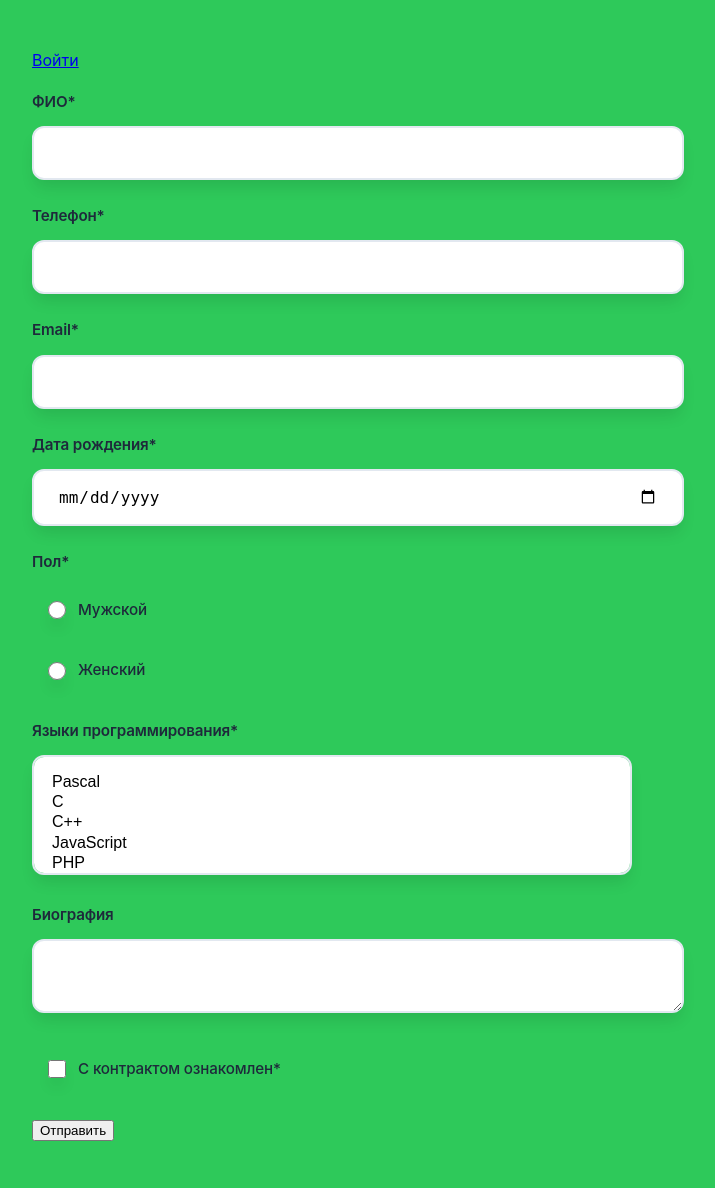
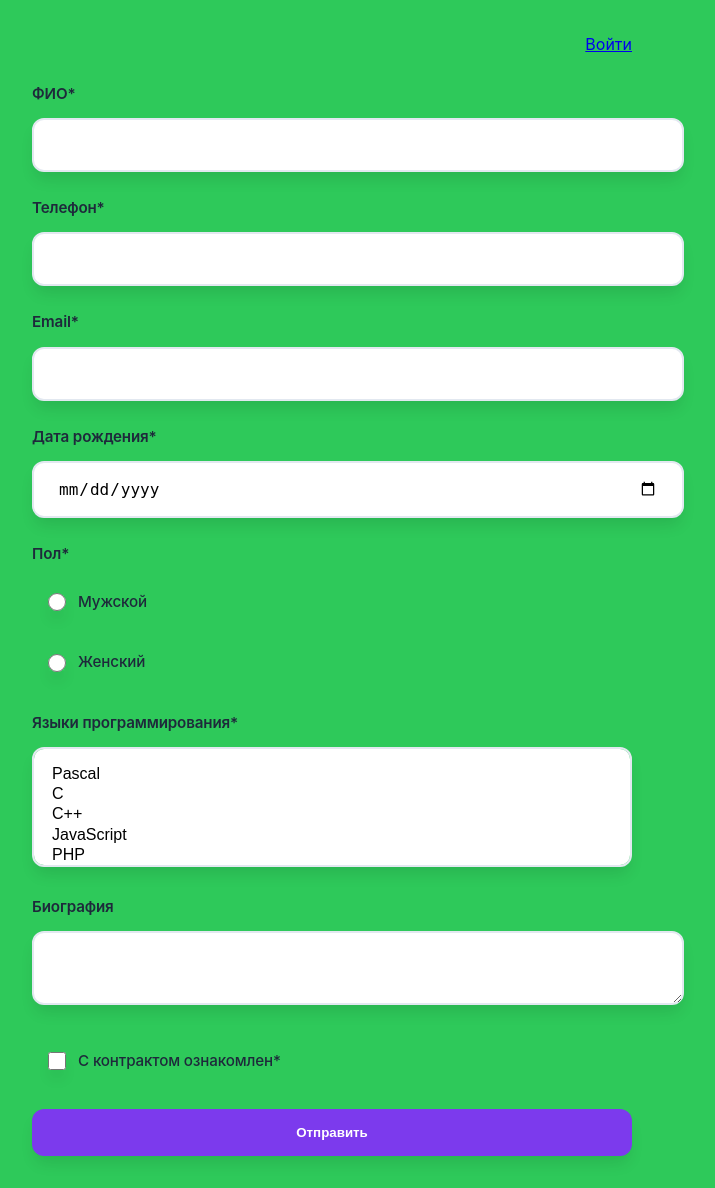
Before and after one commit to dkryl0ff/dkryl0ff5, a PHP site: page / in a window 1280 px wide. Shown: the whole page, without its empty margins (308-1023 px from the left). Before the commit the page ends 1141 px from the top, so only its background shows below. Run offline with PHP 8.4, Linux system fonts and the light colour scheme; data comes from the database, SQL or seed files in the repository.

Commit message:
Add files via upload

```diff
--- a/form.php
+++ b/form.php
@@ -1,13 +1,13 @@
-
 <?php
-
 header('Content-Type: text/html; charset=UTF-8');
 
-$values = $_SESSION['form_data'] ?? [];
+if (session_status() === PHP_SESSION_NONE) {
+    session_start();
+}
+
 $errors = $_SESSION['errors'] ?? [];
 $generated_credentials = $_SESSION['generated_credentials'] ?? null;
 $login = $_SESSION['login'] ?? null;
-
 
 try {
     $db_host = 'localhost';
@@ -175,14 +175,38 @@ select[multiple] {
             border-left: 4px solid var(--primary);
         }
 
+        .login-info {
+            text-align: right;
+            margin-bottom: 1.5rem;
+        }
+
+        button {
+            background: var(--primary);
+            color: white;
+            border: none;
+            padding: 1rem;
+            width: 100%;
+            border-radius: var(--radius-md);
+            font-weight: 600;
+            cursor: pointer;
+            transition: background 0.2s;
+            box-shadow: var(--shadow);
+        }
+
+        button:hover {
+            background: var(--primary-hover);
+            box-shadow: var(--shadow-hover);
+        }
     </style>
 </head>
 <body>
+    <div class="login-info">
         <?php if (!empty($login)): ?>
-        <p>Вы вошли как: <?= htmlspecialchars($login) ?> (<a href="login.php?action=logout">Выйти</a>)</p>
+            Вы вошли как: <strong><?= htmlspecialchars($login) ?></strong> (<a href="login.php?action=logout">Выйти</a>)
         <?php else: ?>
-        <p><a href="login.php">Войти</a></p>
+            <a href="login.php">Войти</a>
         <?php endif; ?>
+    </div>
 
     <?php if (!empty($generated_credentials)): ?>
         <div class="credentials">
@@ -251,6 +275,7 @@ select[multiple] {
                 <div class="error-message">Выберите пол</div>
             <?php endif; ?>
         </div>
+
         <div class="form-group">
             <label for="languages">Языки программирования*</label>
             <select id="languages" name="languages[]" multiple
@@ -271,6 +296,7 @@ select[multiple] {
             <label for="biography">Биография</label>
             <textarea id="biography" name="biography"><?= htmlspecialchars($values['biography'] ?? '') ?></textarea>
         </div>
+
         <div class="form-group">
             <div class="input-group">
                 <div class="input-option">
@@ -289,6 +315,4 @@ select[multiple] {
 </body>
 </html>
 <?php
-
 unset($_SESSION['errors'], $_SESSION['generated_credentials']);
-?>
--- a/login.php
+++ b/login.php
@@ -8,7 +8,6 @@ $db_name = 'u68529';
 $db_user = 'u68529';
 $db_pass = '4465490';
 
-
 if (isset($_GET['action']) && $_GET['action'] === 'logout') {
     session_unset();
     session_destroy();
@@ -16,12 +15,10 @@ if (isset($_GET['action']) && $_GET['action'] === 'logout') {
     exit();
 }
 
-
 if (!empty($_SESSION['login'])) {
     header('Location: index.php');
     exit();
 }
-
 
 if ($_SERVER['REQUEST_METHOD'] === 'POST') {
     $login = trim($_POST['login'] ?? '');
@@ -37,7 +34,6 @@ if ($_SERVER['REQUEST_METHOD'] === 'POST') {
 
         if ($user && password_verify($password, $user['password'])) {
             $_SESSION['login'] = $user['login'];
-            $_SESSION['user_id'] = $user['id'];
             header('Location: index.php');
             exit();
         } else {
```
Also changed, not shown: index.php (+64 -13 lines). Lines whose indentation alone changed are shown as unchanged.
